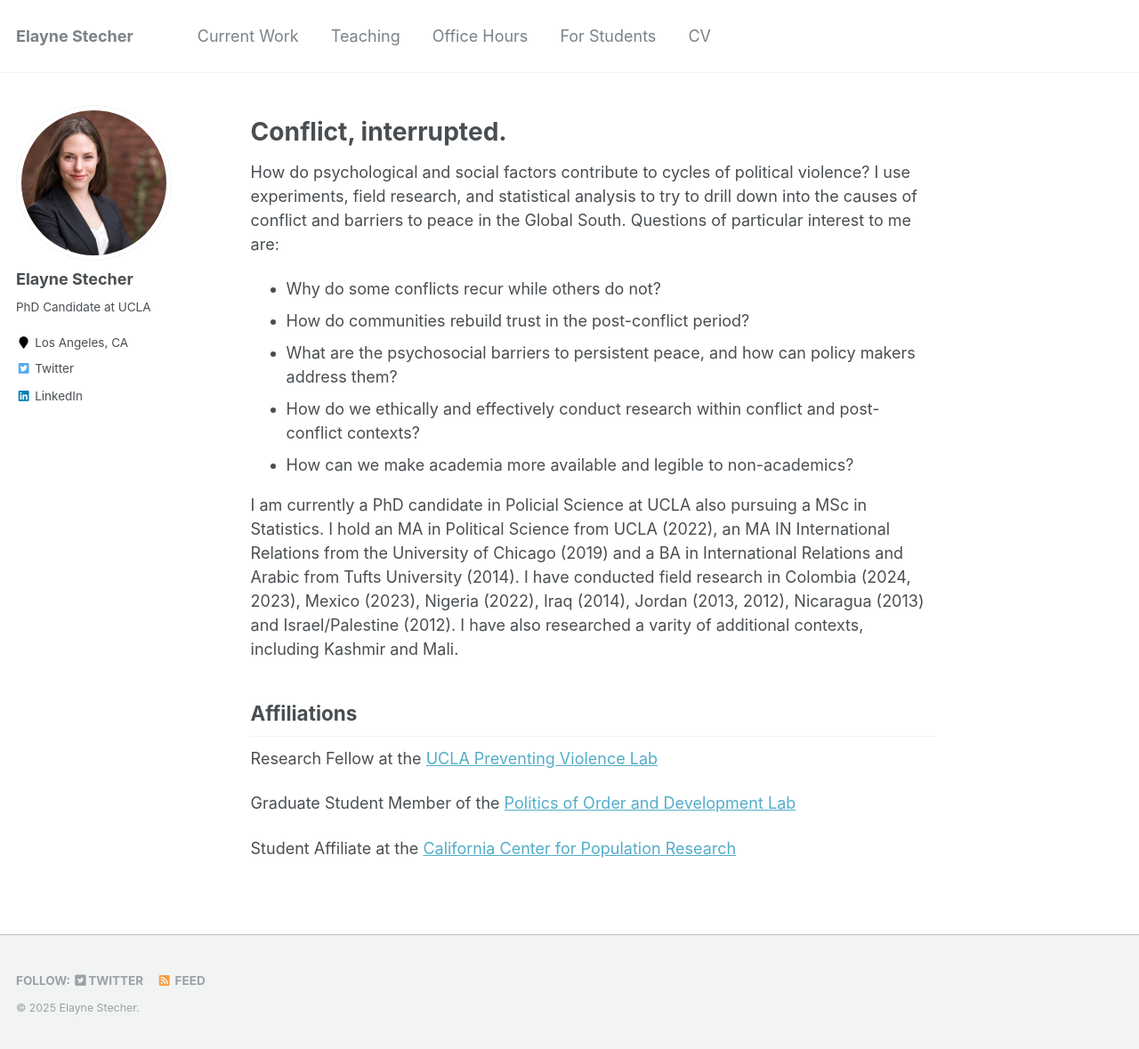
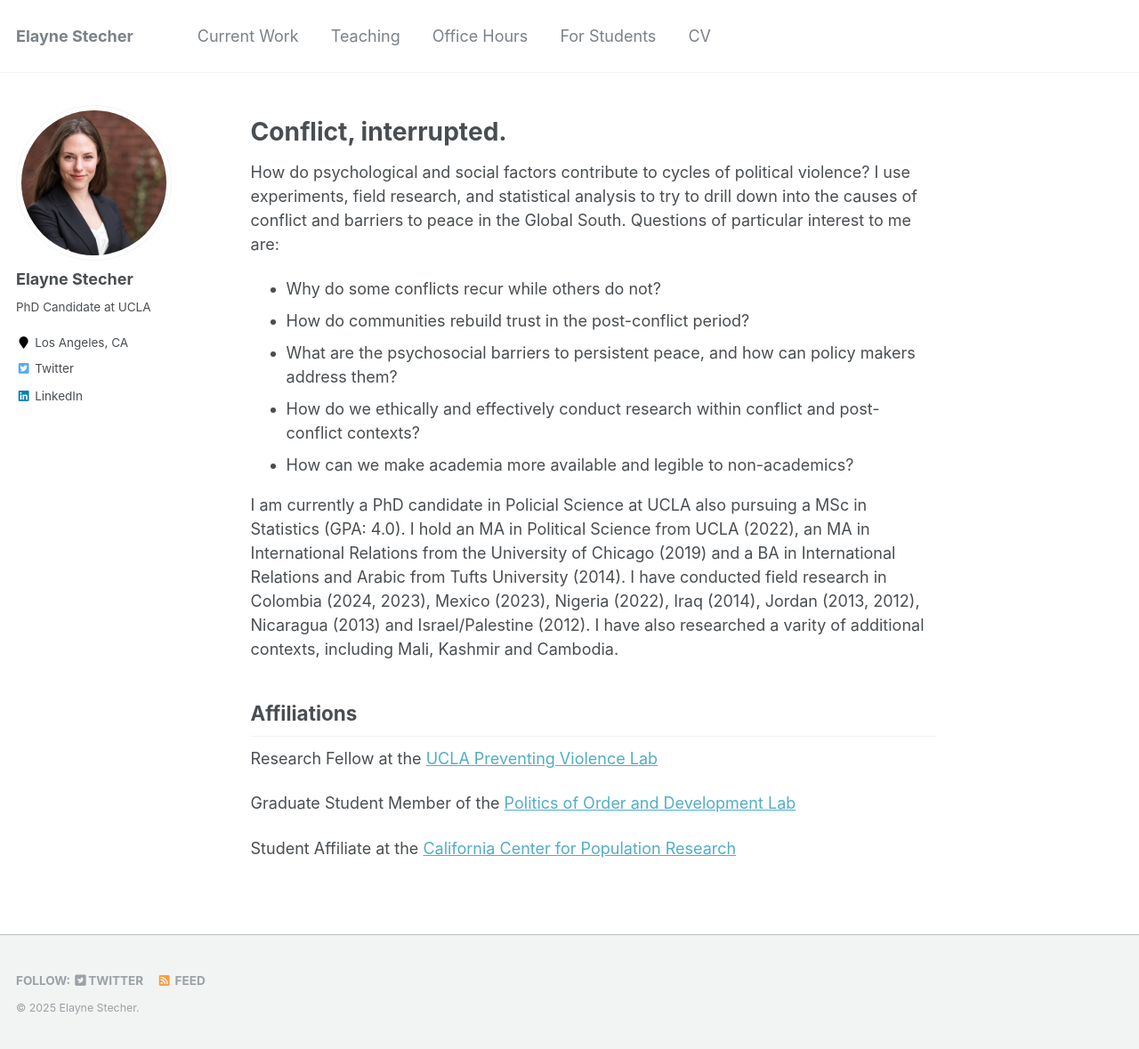
Before and after one commit to estech01/estech01.github.io, a Jekyll site: the page built from _pages/about.md, in a window 1280 px wide and 1179 px high. Shown: the whole window at 89% size. Built offline with Jekyll 4.4.1, drawn with Linux system fonts in a browser that asks for light colours.

Commit message:
Update about.md

```diff
--- a/_pages/about.md
+++ b/_pages/about.md
@@ -18,7 +18,7 @@ How do psychological and social factors contribute to cycles of political violen
 - How do we ethically and effectively conduct research within conflict and post-conflict contexts?
 - How can we make academia more available and legible to non-academics?
 
-I am currently a PhD candidate in Policial Science at UCLA also pursuing a MSc in Statistics. I hold an MA in Political Science from UCLA (2022), an MA IN International Relations from the University of Chicago (2019) and a BA in International Relations and Arabic from Tufts University (2014). I have conducted field research in Colombia (2024, 2023), Mexico (2023), Nigeria (2022), Iraq (2014), Jordan (2013, 2012), Nicaragua (2013) and Israel/Palestine (2012). I have also researched a varity of additional contexts, including Kashmir and Mali.
+I am currently a PhD candidate in Policial Science at UCLA also pursuing a MSc in Statistics (GPA: 4.0). I hold an MA in Political Science from UCLA (2022), an MA in International Relations from the University of Chicago (2019) and a BA in International Relations and Arabic from Tufts University (2014). I have conducted field research in Colombia (2024, 2023), Mexico (2023), Nigeria (2022), Iraq (2014), Jordan (2013, 2012), Nicaragua (2013) and Israel/Palestine (2012). I have also researched a varity of additional contexts, including Mali, Kashmir and Cambodia.
 
 ## Affiliations
 
```
